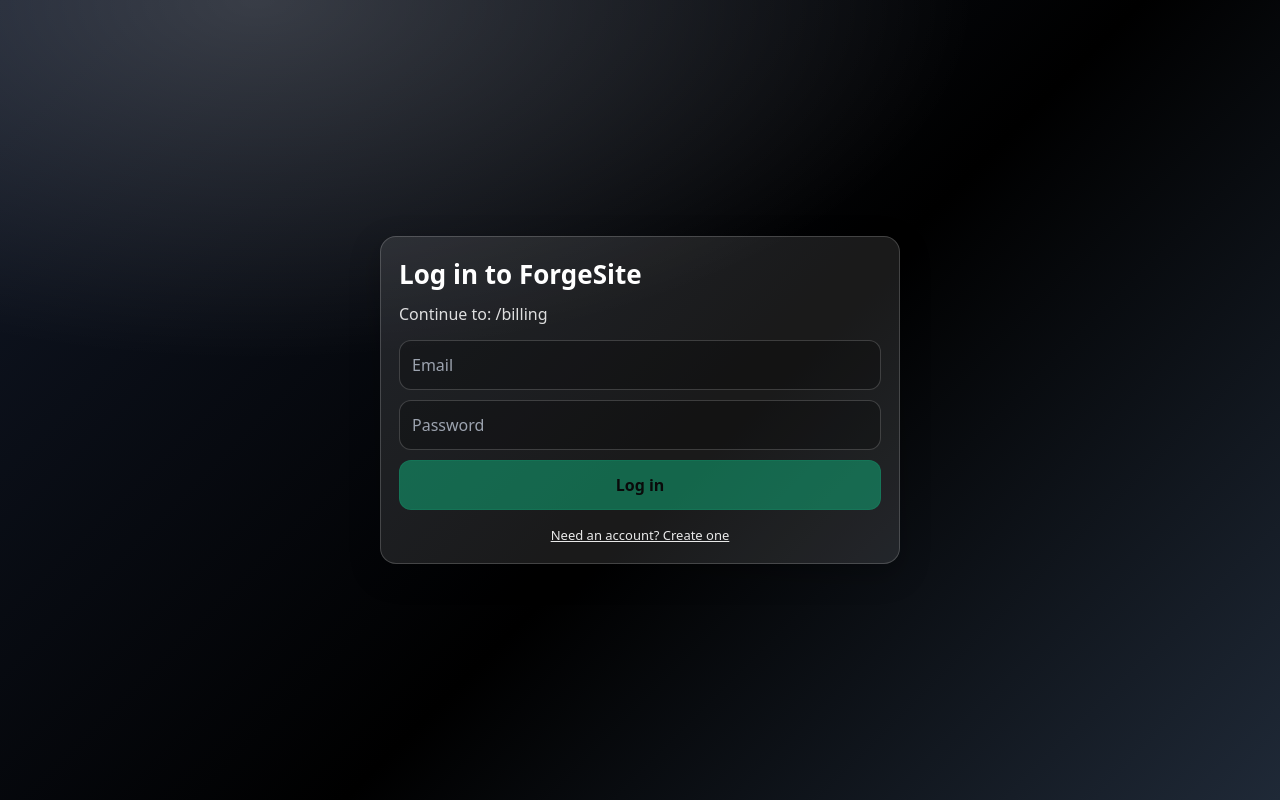
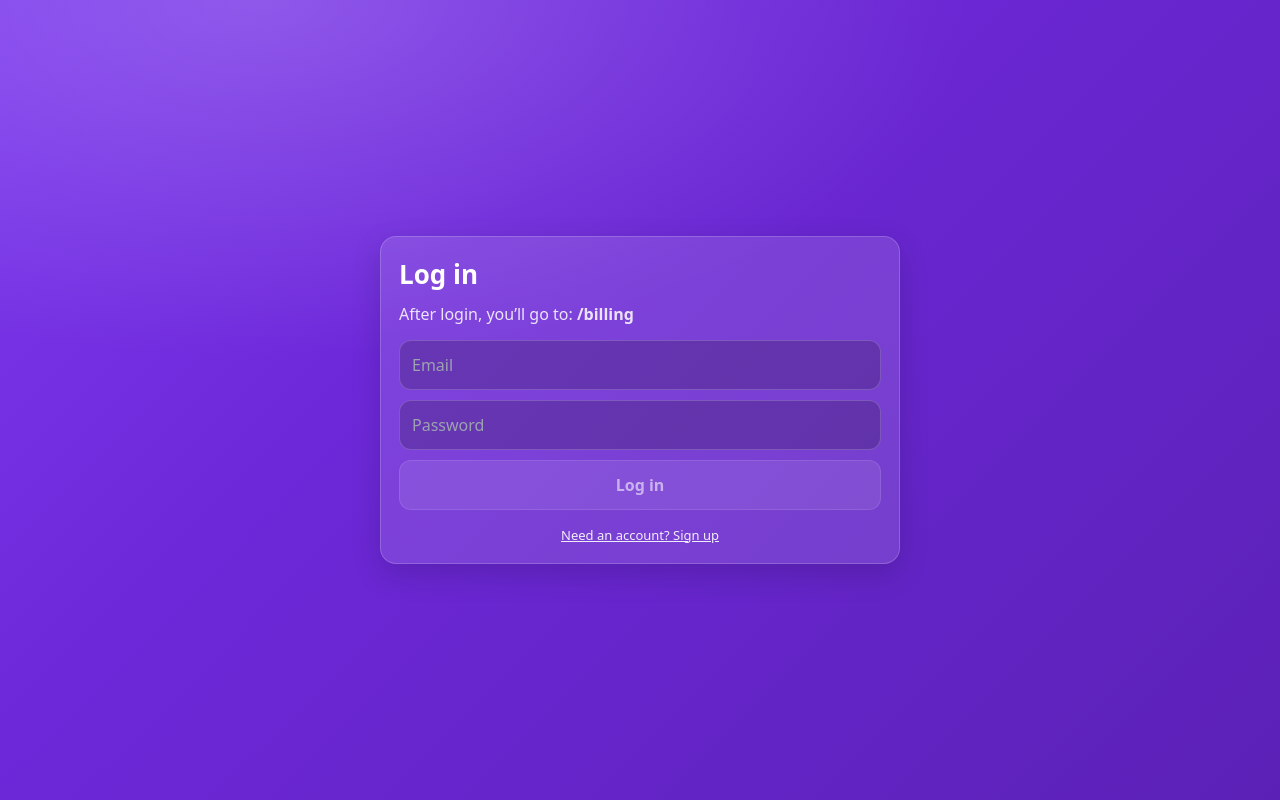
Before and after one commit to blin1124/forgesite, a Next.js app: page /login in a window 1280 px wide. Built offline with nearby package versions, Linux system fonts and the light colour scheme.

Commit message:
Refactor LoginClient component for better UX
Updated login component to improve user experience and error handling.

```diff
--- a/app/login/Client.tsx
+++ b/app/login/Client.tsx
@@ -15,6 +15,7 @@ export default function LoginClient() {
   const router = useRouter();
   const sp = useSearchParams();
 
+  // ✅ DEFAULT to billing (so customers always pay first)
   const next = useMemo(() => sp.get("next") || "/billing", [sp]);
 
   const [email, setEmail] = useState("");
@@ -27,16 +28,13 @@ export default function LoginClient() {
     setBusy(true);
     try {
       const supabase = getSupabase();
-
       const { error } = await supabase.auth.signInWithPassword({
         email: email.trim(),
         password,
       });
-
       if (error) throw new Error(error.message);
 
-      // IMPORTANT: even after login, we still send them to billing first
-      router.push(next || "/billing");
+      router.push(next);
     } catch (e: any) {
       setError(e?.message || "Login failed");
     } finally {
@@ -53,7 +51,7 @@ export default function LoginClient() {
         padding: 24,
         color: "white",
         background:
-          "radial-gradient(1200px 600px at 20% 0%, rgba(255,255,255,0.18), transparent 60%), linear-gradient(135deg, rgb(17,24,39) 0%, rgb(0,0,0) 55%, rgb(31,41,55) 100%)",
+          "radial-gradient(1200px 600px at 20% 0%, rgba(255,255,255,0.18), transparent 60%), linear-gradient(135deg, rgb(124,58,237) 0%, rgb(109,40,217) 35%, rgb(91,33,182) 100%)",
         fontFamily:
           'ui-sans-serif, system-ui, -apple-system, Segoe UI, Roboto, Helvetica, Arial, "Apple Color Emoji", "Segoe UI Emoji"',
       }}
@@ -61,15 +59,17 @@ export default function LoginClient() {
       <div
         style={{
           width: "min(520px, 92vw)",
-          background: "rgba(255,255,255,0.10)",
+          background: "rgba(255,255,255,0.12)",
           border: "1px solid rgba(255,255,255,0.18)",
           borderRadius: 16,
           padding: 18,
-          boxShadow: "0 10px 30px rgba(0,0,0,0.25)",
+          boxShadow: "0 10px 30px rgba(0,0,0,0.15)",
         }}
       >
-        <h1 style={{ margin: 0, fontSize: 26, fontWeight: 900 }}>Log in to ForgeSite</h1>
-        <p style={{ marginTop: 8, opacity: 0.85 }}>Continue to: {next}</p>
+        <h1 style={{ margin: 0, fontSize: 26, fontWeight: 900 }}>Log in</h1>
+        <p style={{ marginTop: 8, opacity: 0.85 }}>
+          After login, you’ll go to: <b>{next}</b>
+        </p>
 
         {error ? (
           <div
@@ -86,20 +86,13 @@ export default function LoginClient() {
         ) : null}
 
         <div style={{ marginTop: 14, display: "grid", gap: 10 }}>
-          <input
-            value={email}
-            onChange={(e) => setEmail(e.target.value)}
-            placeholder="Email"
-            style={inputStyle}
-            autoComplete="email"
-          />
+          <input value={email} onChange={(e) => setEmail(e.target.value)} placeholder="Email" style={inputStyle} />
           <input
             value={password}
             onChange={(e) => setPassword(e.target.value)}
             placeholder="Password"
             type="password"
             style={inputStyle}
-            autoComplete="current-password"
           />
 
           <button
@@ -108,12 +101,9 @@ export default function LoginClient() {
             style={{
               ...buttonStyle,
               opacity: busy || !email.trim() || password.length < 6 ? 0.6 : 1,
-              background: "rgba(16,185,129,0.80)",
-              border: "1px solid rgba(16,185,129,0.65)",
-              color: "black",
             }}
           >
-            {busy ? "Logging in…" : "Log in"}
+            {busy ? "Signing in…" : "Log in"}
           </button>
 
           <a
@@ -127,7 +117,7 @@ export default function LoginClient() {
               fontSize: 13,
             }}
           >
-            Need an account? Create one
+            Need an account? Sign up
           </a>
         </div>
       </div>
@@ -141,7 +131,7 @@ const inputStyle: React.CSSProperties = {
   borderRadius: 12,
   border: "1px solid rgba(255,255,255,0.18)",
   outline: "none",
-  background: "rgba(0,0,0,0.25)",
+  background: "rgba(0,0,0,0.18)",
   color: "white",
 };
 
```
